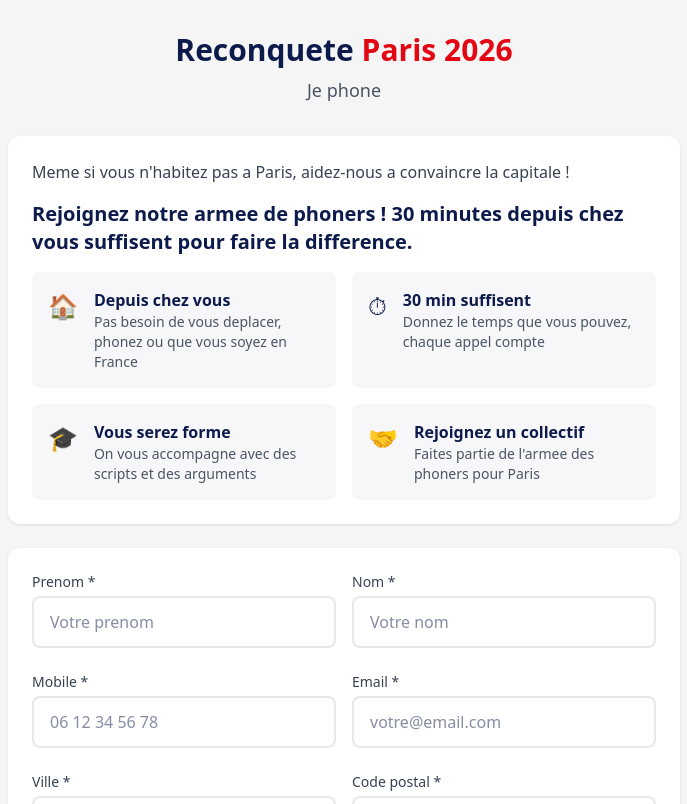
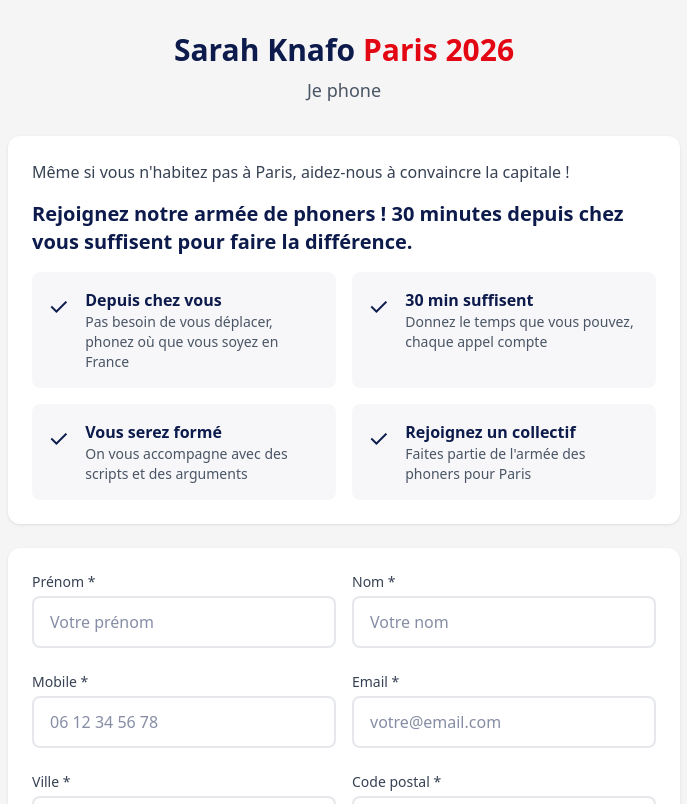
Before and after one commit to TofBoubou/phonong_temporaire, a Next.js app: page / in a window 1280 px wide. Shown: the top 804 px of the page, without its empty margins (296-983 px from the left). Built offline with nearby package versions, Linux system fonts and the light colour scheme.

Commit message:
Ajout accents, remplacement emojis par coches, Sarah Knafo Paris 2026

```diff
--- a/src/app/layout.tsx
+++ b/src/app/layout.tsx
@@ -3,8 +3,8 @@ import { Analytics } from "@vercel/analytics/next";
 import "./globals.css";
 
 export const metadata: Metadata = {
-  title: "Rejoignez l'armée des phoners | Reconquête Paris 2026",
-  description: "Devenez phoner pour Reconquête Paris 2026. 30 minutes depuis chez vous suffisent pour faire la différence.",
+  title: "Rejoignez l'armée des phoners | Sarah Knafo Paris 2026",
+  description: "Devenez phoner pour Sarah Knafo Paris 2026. 30 minutes depuis chez vous suffisent pour faire la différence.",
 };
 
 export default function RootLayout({
--- a/src/components/Confirmation.tsx
+++ b/src/components/Confirmation.tsx
@@ -9,7 +9,7 @@ export default function Confirmation({ prenom }: Props) {
     <div className="min-h-screen flex items-center justify-center py-8 px-4">
       <div className="max-w-md w-full text-center">
         <div className="card">
-          {/* Icone succes */}
+          {/* Icône succès */}
           <div className="w-20 h-20 bg-green-100 rounded-full flex items-center justify-center mx-auto mb-6">
             <span className="text-green-600 text-4xl">&#10003;</span>
           </div>
@@ -19,28 +19,28 @@ export default function Confirmation({ prenom }: Props) {
           </h1>
 
           <p className="text-gray-600 mb-6">
-            Vous avez rejoint l&apos;armee des phoners pour Paris 2026.
+            Vous avez rejoint l&apos;armée des phoners pour Paris 2026.
           </p>
 
           <div className="bg-gray-50 rounded-lg p-4 text-left mb-6">
-            <h3 className="font-semibold text-[#0D1B4C] mb-2">Prochaines etapes :</h3>
+            <h3 className="font-semibold text-[#0D1B4C] mb-2">Prochaines étapes :</h3>
             <ul className="text-sm text-gray-600 space-y-2">
               <li>1. Vous recevrez un email avec les instructions</li>
-              <li>2. Vous serez forme(e) avec des scripts et des arguments</li>
-              <li>3. Vous pourrez commencer a phoner depuis chez vous</li>
+              <li>2. Vous serez formé(e) avec des scripts et des arguments</li>
+              <li>3. Vous pourrez commencer à phoner depuis chez vous</li>
             </ul>
           </div>
 
           <div className="info-box text-sm">
             <p>
-              Chaque appel compte ! Ensemble, reconquerons Paris.
+              Chaque appel compte ! Ensemble, reconquérons Paris.
             </p>
           </div>
 
           {/* Logo */}
           <div className="mt-8 pt-6 border-t border-gray-100">
             <p className="font-bold">
-              <span className="text-[#0D1B4C]">Reconquete </span>
+              <span className="text-[#0D1B4C]">Sarah Knafo </span>
               <span className="text-[#E30613]">Paris 2026</span>
             </p>
           </div>
--- a/src/components/FormulairePhoning.tsx
+++ b/src/components/FormulairePhoning.tsx
@@ -37,13 +37,13 @@ export default function FormulairePhoning() {
 
   const validateForm = (): { valid: boolean; fieldId?: string; message?: string } => {
     if (!formData.prenom.trim()) {
-      return { valid: false, fieldId: 'field-prenom', message: 'Le prenom est obligatoire' };
+      return { valid: false, fieldId: 'field-prenom', message: 'Le prénom est obligatoire' };
     }
     if (!formData.nom.trim()) {
       return { valid: false, fieldId: 'field-nom', message: 'Le nom est obligatoire' };
     }
     if (!formData.mobile.trim()) {
-      return { valid: false, fieldId: 'field-mobile', message: 'Le numero de mobile est obligatoire' };
+      return { valid: false, fieldId: 'field-mobile', message: 'Le numéro de mobile est obligatoire' };
     }
     if (!formData.email.trim()) {
       return { valid: false, fieldId: 'field-email', message: 'L\'email est obligatoire' };
@@ -58,10 +58,10 @@ export default function FormulairePhoning() {
       return { valid: false, fieldId: 'field-code_postal', message: 'Le code postal est obligatoire' };
     }
     if (!formData.disponibilite) {
-      return { valid: false, fieldId: 'field-disponibilite', message: 'Veuillez indiquer votre disponibilite' };
+      return { valid: false, fieldId: 'field-disponibilite', message: 'Veuillez indiquer votre disponibilité' };
     }
     if (!formData.experience) {
-      return { valid: false, fieldId: 'field-experience', message: 'Veuillez indiquer votre experience' };
+      return { valid: false, fieldId: 'field-experience', message: 'Veuillez indiquer votre expérience' };
     }
     return { valid: true };
   };
@@ -109,7 +109,7 @@ export default function FormulairePhoning() {
         {/* Header */}
         <div className="text-center mb-8">
           <h1 className="text-2xl md:text-3xl font-bold text-[#0D1B4C] mb-2">
-            <span className="text-[#0D1B4C]">Reconquete </span>
+            <span className="text-[#0D1B4C]">Sarah Knafo </span>
             <span className="text-[#E30613]">Paris 2026</span>
           </h1>
           <p className="text-gray-600 text-lg font-medium">Je phone</p>
@@ -118,39 +118,39 @@ export default function FormulairePhoning() {
         {/* Intro */}
         <div className="card mb-6">
           <p className="text-gray-700 mb-4">
-            Meme si vous n&apos;habitez pas a Paris, aidez-nous a convaincre la capitale !
+            Même si vous n&apos;habitez pas à Paris, aidez-nous à convaincre la capitale !
           </p>
           <h2 className="text-xl font-bold text-[#0D1B4C] mb-4">
-            Rejoignez notre armee de phoners ! 30 minutes depuis chez vous suffisent pour faire la difference.
+            Rejoignez notre armée de phoners ! 30 minutes depuis chez vous suffisent pour faire la différence.
           </h2>
 
           <div className="grid grid-cols-1 md:grid-cols-2 gap-4">
             <div className="feature-card">
-              <span className="feature-icon">&#127968;</span>
+              <span className="feature-icon">&#10003;</span>
               <div>
                 <p className="font-semibold text-[#0D1B4C]">Depuis chez vous</p>
-                <p className="text-sm text-gray-600">Pas besoin de vous deplacer, phonez ou que vous soyez en France</p>
+                <p className="text-sm text-gray-600">Pas besoin de vous déplacer, phonez où que vous soyez en France</p>
               </div>
             </div>
             <div className="feature-card">
-              <span className="feature-icon">&#9201;</span>
+              <span className="feature-icon">&#10003;</span>
               <div>
                 <p className="font-semibold text-[#0D1B4C]">30 min suffisent</p>
                 <p className="text-sm text-gray-600">Donnez le temps que vous pouvez, chaque appel compte</p>
               </div>
             </div>
             <div className="feature-card">
-              <span className="feature-icon">&#127891;</span>
+              <span className="feature-icon">&#10003;</span>
               <div>
-                <p className="font-semibold text-[#0D1B4C]">Vous serez forme</p>
+                <p className="font-semibold text-[#0D1B4C]">Vous serez formé</p>
                 <p className="text-sm text-gray-600">On vous accompagne avec des scripts et des arguments</p>
               </div>
             </div>
             <div className="feature-card">
-              <span className="feature-icon">&#129309;</span>
+              <span className="feature-icon">&#10003;</span>
               <div>
                 <p className="font-semibold text-[#0D1B4C]">Rejoignez un collectif</p>
-                <p className="text-sm text-gray-600">Faites partie de l&apos;armee des phoners pour Paris</p>
+                <p className="text-sm text-gray-600">Faites partie de l&apos;armée des phoners pour Paris</p>
               </div>
             </div>
           </div>
@@ -166,18 +166,18 @@ export default function FormulairePhoning() {
           )}
 
           <div className="space-y-6">
-            {/* Prenom & Nom */}
+            {/* Prénom & Nom */}
             <div className="grid grid-cols-1 md:grid-cols-2 gap-4">
               <div>
                 <label className="block text-sm font-medium text-gray-700 mb-1">
-                  Prenom *
+                  Prénom *
                 </label>
                 <input
                   id="field-prenom"
                   type="text"
                   value={formData.prenom}
                   onChange={(e) => updateFormData({ prenom: e.target.value })}
-                  placeholder="Votre prenom"
+                  placeholder="Votre prénom"
                   required
                 />
               </div>
@@ -256,10 +256,10 @@ export default function FormulairePhoning() {
               </div>
             </div>
 
-            {/* Disponibilite */}
+            {/* Disponibilité */}
             <div id="field-disponibilite">
               <label className="block text-sm font-medium text-gray-700 mb-3">
-                Disponibilite *
+                Disponibilité *
               </label>
               <div className="grid grid-cols-1 md:grid-cols-3 gap-3">
                 <label
@@ -304,10 +304,10 @@ export default function FormulairePhoning() {
               </div>
             </div>
 
-            {/* Experience phoning */}
+            {/* Expérience phoning */}
             <div id="field-experience">
               <label className="block text-sm font-medium text-gray-700 mb-3">
-                Experience phoning *
+                Expérience phoning *
               </label>
               <div className="grid grid-cols-1 md:grid-cols-2 gap-3">
                 <label
@@ -321,7 +321,7 @@ export default function FormulairePhoning() {
                       <div className="w-3 h-3 rounded-full bg-[#0D1B4C]" />
                     )}
                   </div>
-                  <span>Deja fait</span>
+                  <span>Déjà fait</span>
                 </label>
                 <label
                   className={`radio-card ${formData.experience === 'jamais_mais_motive' ? 'selected' : ''}`}
@@ -334,7 +334,7 @@ export default function FormulairePhoning() {
                       <div className="w-3 h-3 rounded-full bg-[#0D1B4C]" />
                     )}
                   </div>
-                  <span>Jamais fait mais motive</span>
+                  <span>Jamais fait mais motivé</span>
                 </label>
               </div>
             </div>
@@ -354,14 +354,14 @@ export default function FormulairePhoning() {
               disabled={isSubmitting}
               className="btn-primary w-full"
             >
-              {isSubmitting ? 'Envoi en cours...' : 'Je rejoins l\'armee des phoners'}
+              {isSubmitting ? 'Envoi en cours...' : 'Je rejoins l\'armée des phoners'}
             </button>
           </div>
         </div>
 
         {/* Footer */}
         <p className="text-center text-gray-400 text-xs mt-8">
-          Vos informations sont traitees par l&apos;equipe de campagne Reconquete Paris 2026.
+          Vos informations sont traitées par l&apos;équipe de campagne Sarah Knafo Paris 2026.
         </p>
       </div>
     </div>
```
